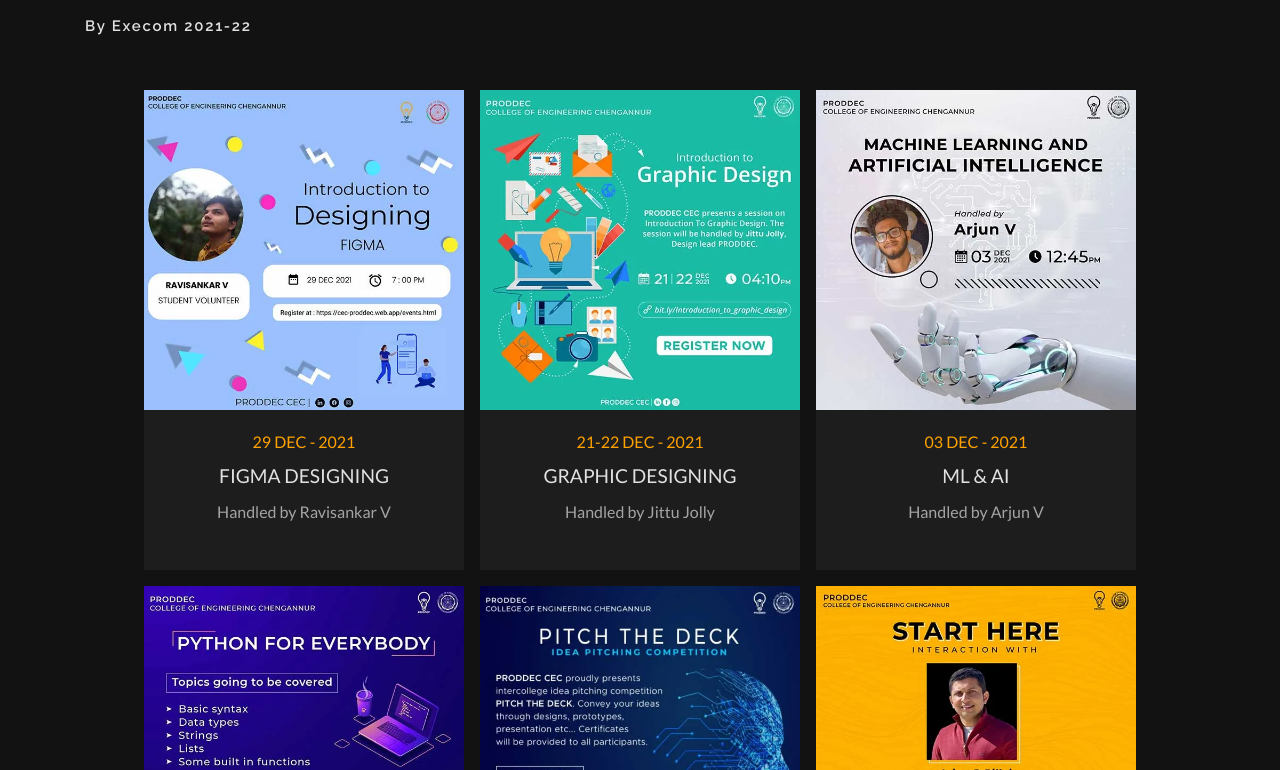
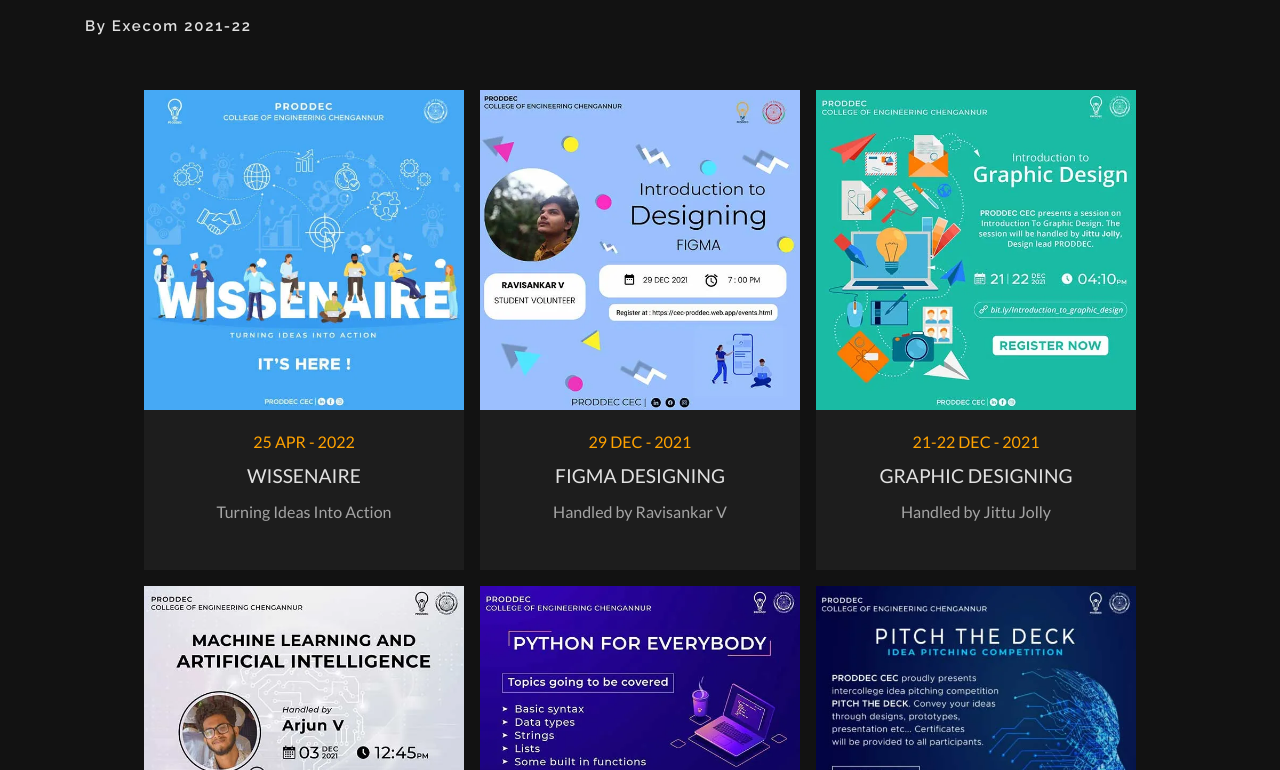
Before and after one commit to gokulmanohar/PRODDEC-Official-Website, a plain HTML site: page public/events.html in a window 1280 px wide. Shown: the part 638-1408 px from the top of the page. Drawn offline with nearby package versions, Linux system fonts and the light colour scheme.

Commit message:
Add Event 7

```diff
--- a/public/events.html
+++ b/public/events.html
@@ -115,6 +115,27 @@
             <h6>By Execom 2021-22</h6>
         </div>
         <div class="row mt-5 justify-content-center">
+
+
+            <div class="card card-custom mx-2 mb-3">
+                <a onclick="regclosed()">
+                    <div class="card" id="event-card">
+                        <picture>
+                            <source type="image/webp" srcset="img/events/event7.webp">
+                            <source type="image/webp" srcset="img/events/event7.jpg">
+                            <img class="img-fluid" src="img/events/event7.jpg" alt="Event 7 Image">
+                        </picture>
+                        <div class="card-body">
+                            <div class="card-date">25 APR - 2022</div>
+                            <div class="card-heading">Wissenaire</div>
+                            <p class="card-info">Turning Ideas Into Action</p>
+                            <div class="live-ticker boxed">
+                                <span class="opacityPulse">LIVE</span>
+                            </div>
+                        </div>
+                    </div>
+                </a>
+            </div>
 
             <div class="card card-custom mx-2 mb-3">
                 <a onclick="regclosed()">
```
Also changed, not shown: public/index.html (+8 -8 lines).
